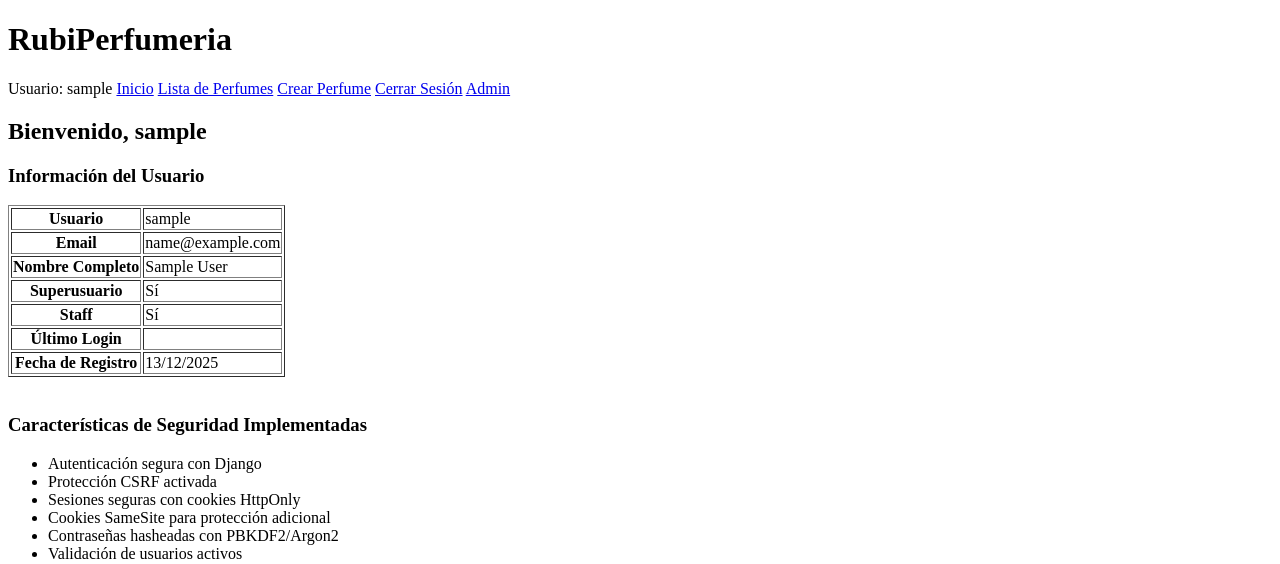
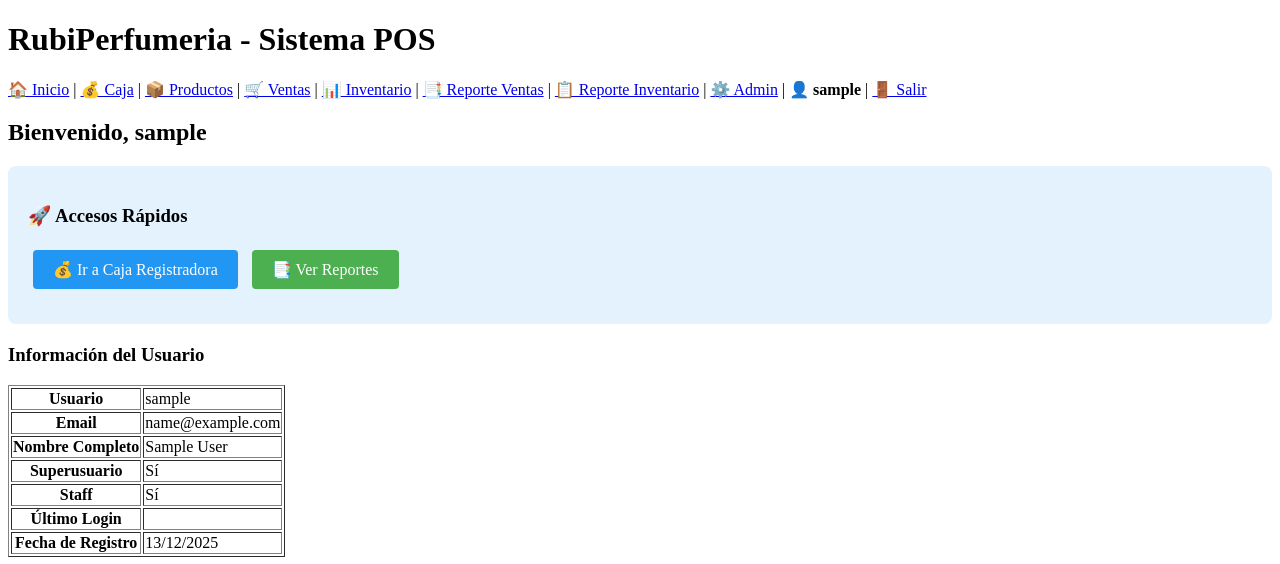
Before and after one commit to cr1st1anhernandez/RubiPerfumeria, a Django app: page / in a window 1280 px wide. Shown: the top 564 px of the page. Run offline with Django 5.2, Linux system fonts and the light colour scheme; the visitor is signed in with stand-in values (Sample User, id 1).

Commit message:
✨ Actualizar navegación de página de inicio
- Agregar todos los enlaces del sistema POS en la barra de navegación
- Agregar botones de acceso rápido (Caja, Reportes, Dashboard)
- Unificar navegación entre página de inicio y sistema POS
- Mejorar UX con emojis visuales

```diff
--- a/accounts/templates/accounts/base.html
+++ b/accounts/templates/accounts/base.html
@@ -7,15 +7,22 @@
 </head>
 <body>
     <header>
-        <h1>RubiPerfumeria</h1>
+        <h1>RubiPerfumeria - Sistema POS</h1>
         <nav>
             {% if user.is_authenticated %}
-                <span>Usuario: {{ user.username }}</span>
-                <a href="{% url 'home' %}">Inicio</a>
-                <a href="{% url 'perfume_list' %}">Lista de Perfumes</a>
-                <a href="{% url 'perfume_create' %}">Crear Perfume</a>
-                <a href="{% url 'logout' %}">Cerrar Sesión</a>
-                <a href="/admin/">Admin</a>
+                <a href="{% url 'home' %}">🏠 Inicio</a> |
+                <a href="{% url 'pos:index' %}">💰 Caja</a> |
+                <a href="{% url 'pos:product_list' %}">📦 Productos</a> |
+                <a href="{% url 'pos:sale_list' %}">🛒 Ventas</a> |
+                <a href="{% url 'pos:inventory_movement' %}">📊 Inventario</a> |
+                <a href="{% url 'pos:sales_report' %}">📑 Reporte Ventas</a> |
+                <a href="{% url 'pos:inventory_report' %}">📋 Reporte Inventario</a> |
+                {% if user.is_authenticated and user.userprofile and user.userprofile.rol in 'ADMINISTRADOR,SUPERVISOR' %}
+                <a href="{% url 'pos:dashboard' %}">📈 Dashboard</a> |
+                {% endif %}
+                <a href="{% url 'admin:index' %}">⚙️ Admin</a> |
+                👤 <strong>{{ user.username }}</strong> |
+                <a href="{% url 'logout' %}">🚪 Salir</a>
             {% else %}
                 <a href="{% url 'login' %}">Iniciar Sesión</a>
             {% endif %}
--- a/accounts/templates/accounts/home.html
+++ b/accounts/templates/accounts/home.html
@@ -5,6 +5,17 @@
 {% block content %}
 {% if user.is_authenticated %}
     <h2>Bienvenido, {{ user.username }}</h2>
+
+    <div style="background: #e3f2fd; padding: 20px; margin: 20px 0; border-radius: 8px;">
+        <h3>🚀 Accesos Rápidos</h3>
+        <p style="margin: 10px 0;">
+            <a href="{% url 'pos:index' %}" style="background: #2196F3; color: white; padding: 10px 20px; text-decoration: none; border-radius: 4px; display: inline-block; margin: 5px;">💰 Ir a Caja Registradora</a>
+            <a href="{% url 'pos:sales_report' %}" style="background: #4CAF50; color: white; padding: 10px 20px; text-decoration: none; border-radius: 4px; display: inline-block; margin: 5px;">📑 Ver Reportes</a>
+            {% if user.userprofile and user.userprofile.rol in 'ADMINISTRADOR,SUPERVISOR' %}
+            <a href="{% url 'pos:dashboard' %}" style="background: #FF9800; color: white; padding: 10px 20px; text-decoration: none; border-radius: 4px; display: inline-block; margin: 5px;">📈 Ir al Dashboard</a>
+            {% endif %}
+        </p>
+    </div>
 
     <h3>Información del Usuario</h3>
     <table border="1">
```
